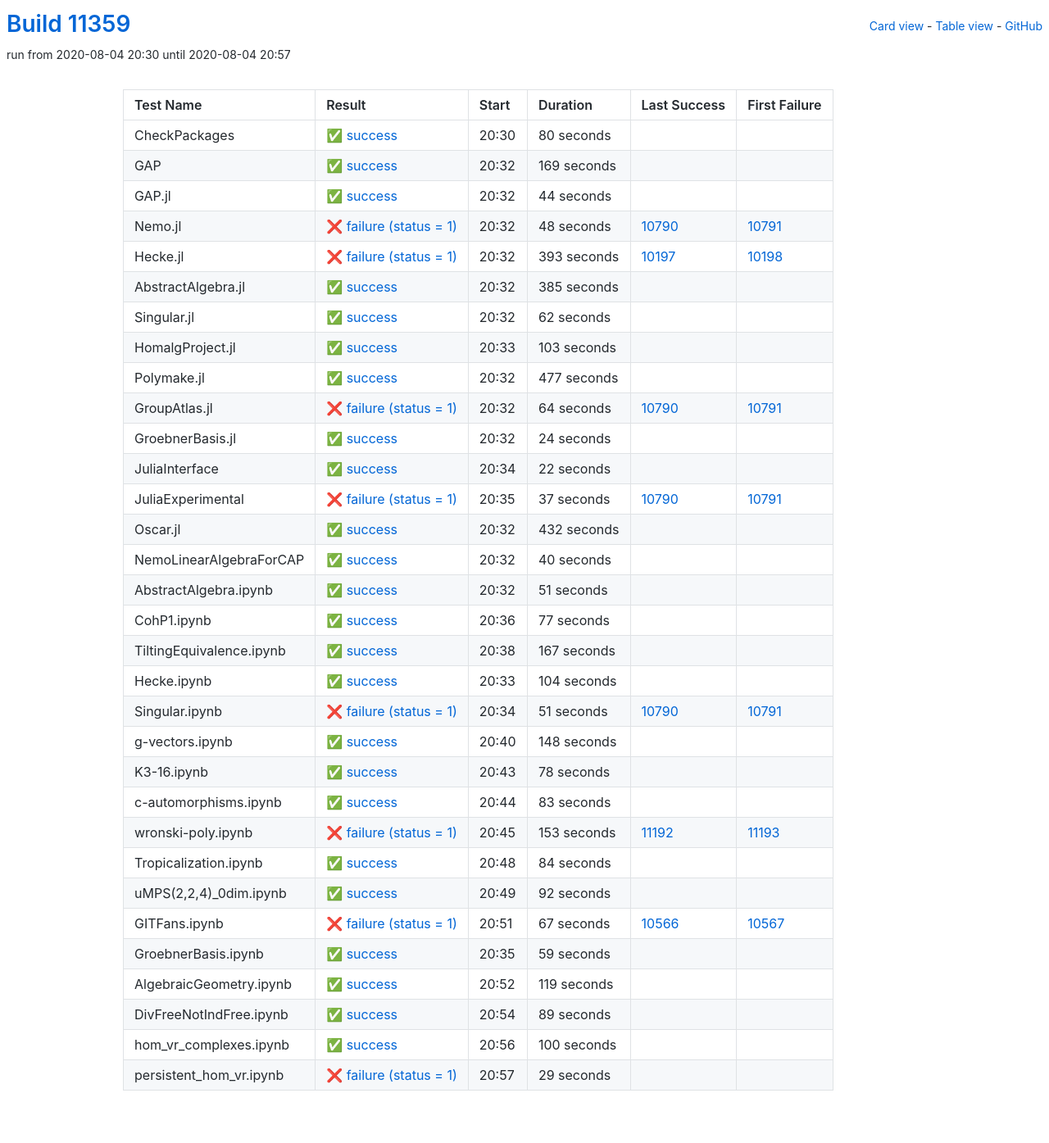
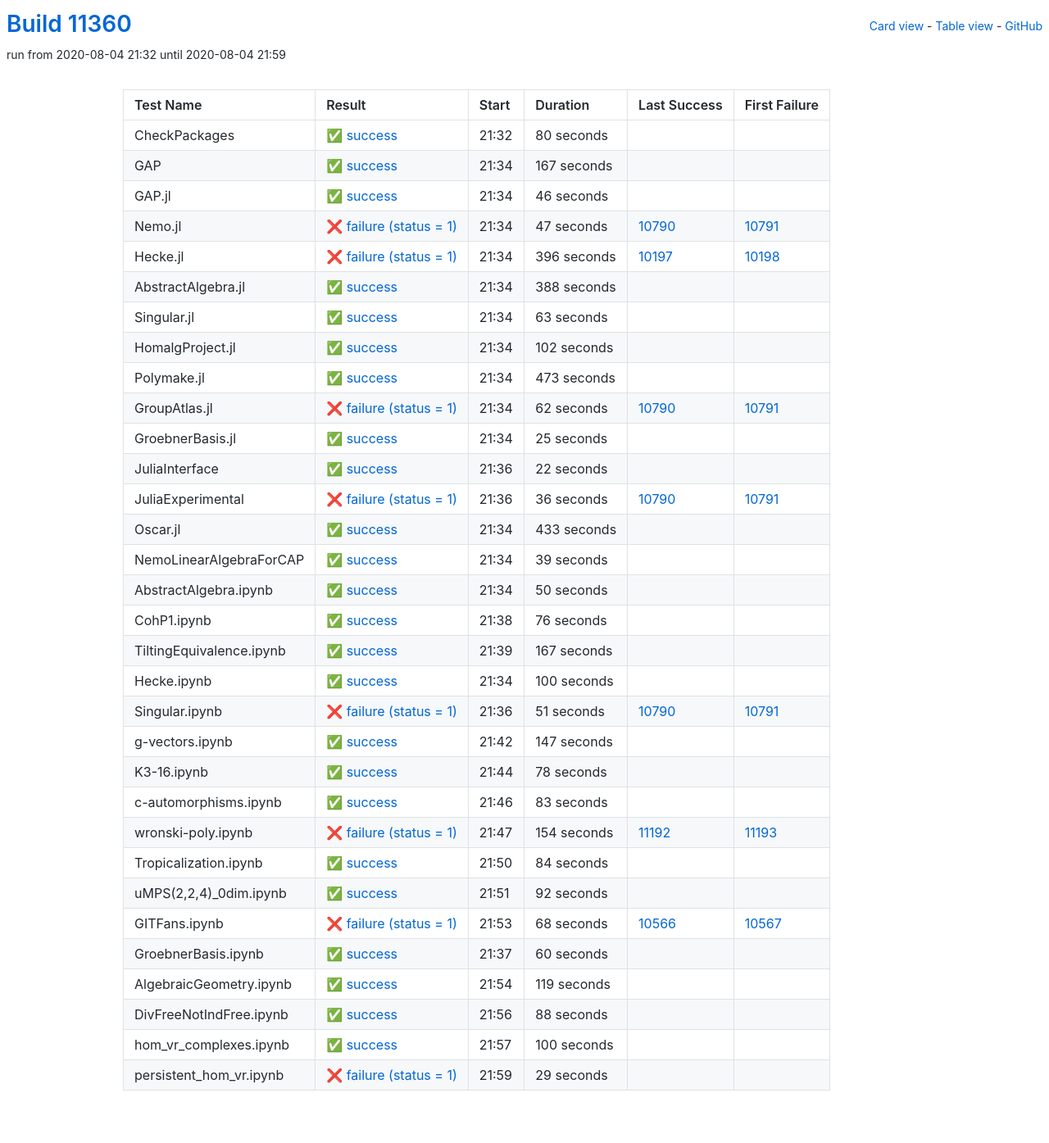
Before and after one commit to oscar-system/oscar-ci-status, a Jekyll site: the page built from table.html, in a window 1280 px wide. Shown: the whole page at 82% size. Built offline with Jekyll 4.4.1, drawn with Linux system fonts in a browser that asks for light colours.

Commit message:
Build #11360

```diff
--- a/_data/ci.yml
+++ b/_data/ci.yml
@@ -1,6 +1,6 @@
 ---
-build: 11359
-build_url: https://oscarci.mathematik.uni-kl.de/job/oscar/11359/
+build: 11360
+build_url: https://oscarci.mathematik.uni-kl.de/job/oscar/11360/
 job: oscar
 organization: oscar-system
 repo: oscar-ci-status
@@ -8,8 +8,8 @@
 tests:
 - name: CheckPackages
   id: checkpackages
-  log: https://oscarci.mathematik.uni-kl.de/job/oscar/11359/artifact/logs/build-11359/CheckPackages.log
-  start: 2020-08-04 20:30
+  log: https://oscarci.mathematik.uni-kl.de/job/oscar/11360/artifact/logs/build-11360/CheckPackages.log
+  start: 2020-08-04 21:32
   success: true
   exitcode: 0
   status: success
@@ -20,128 +20,128 @@
   first_failure_url:
 - name: GAP
   id: gap
-  log: https://oscarci.mathematik.uni-kl.de/job/oscar/11359/artifact/logs/build-11359/GAP.log
-  start: 2020-08-04 20:32
+  log: https://oscarci.mathematik.uni-kl.de/job/oscar/11360/artifact/logs/build-11360/GAP.log
+  start: 2020-08-04 21:34
   success: true
   exitcode: 0
   status: success
-  duration: 169
+  duration: 167
   last_success: false
   last_success_url:
   first_failure: false
   first_failure_url:
 - name: GAP.jl
   id: gap-jl
-  log: https://oscarci.mathematik.uni-kl.de/job/oscar/11359/artifact/logs/build-11359/GAP.jl.log
-  start: 2020-08-04 20:32
+  log: https://oscarci.mathematik.uni-kl.de/job/oscar/11360/artifact/logs/build-11360/GAP.jl.log
+  start: 2020-08-04 21:34
   success: true
   exitcode: 0
   status: success
-  duration: 44
+  duration: 46
   last_success: false
   last_success_url:
   first_failure: false
   first_failure_url:
 - name: Nemo.jl
   id: nemo-jl
-  log: https://oscarci.mathematik.uni-kl.de/job/oscar/11359/artifact/logs/build-11359/Nemo.jl.log
-  start: 2020-08-04 20:32
+  log: https://oscarci.mathematik.uni-kl.de/job/oscar/11360/artifact/logs/build-11360/Nemo.jl.log
+  start: 2020-08-04 21:34
   success: false
   exitcode: 1
   status: failure
-  duration: 48
+  duration: 47
   last_success: 10790
   last_success_url: https://oscarci.mathematik.uni-kl.de/job/oscar/10790/
   first_failure: 10791
   first_failure_url: https://oscarci.mathematik.uni-kl.de/job/oscar/10791/
 - name: Hecke.jl
   id: hecke-jl
-  log: https://oscarci.mathematik.uni-kl.de/job/oscar/11359/artifact/logs/build-11359/Hecke.jl.log
-  start: 2020-08-04 20:32
+  log: https://oscarci.mathematik.uni-kl.de/job/oscar/11360/artifact/logs/build-11360/Hecke.jl.log
+  start: 2020-08-04 21:34
   success: false
   exitcode: 1
   status: failure
-  duration: 393
+  duration: 396
   last_success: 10197
   last_success_url: https://oscarci.mathematik.uni-kl.de/job/oscar/10197/
   first_failure: 10198
   first_failure_url: https://oscarci.mathematik.uni-kl.de/job/oscar/10198/
 - name: AbstractAlgebra.jl
   id: abstractalgebra-jl
-  log: https://oscarci.mathematik.uni-kl.de/job/oscar/11359/artifact/logs/build-11359/AbstractAlgebra.jl.log
-  start: 2020-08-04 20:32
+  log: https://oscarci.mathematik.uni-kl.de/job/oscar/11360/artifact/logs/build-11360/AbstractAlgebra.jl.log
+  start: 2020-08-04 21:34
   success: true
   exitcode: 0
   status: success
-  duration: 385
+  duration: 388
   last_success: false
   last_success_url:
   first_failure: false
   first_failure_url:
 - name: Singular.jl
   id: singular-jl
-  log: https://oscarci.mathematik.uni-kl.de/job/oscar/11359/artifact/logs/build-11359/Singular.jl.log
-  start: 2020-08-04 20:32
+  log: https://oscarci.mathematik.uni-kl.de/job/oscar/11360/artifact/logs/build-11360/Singular.jl.log
+  start: 2020-08-04 21:34
   success: true
   exitcode: 0
   status: success
-  duration: 62
+  duration: 63
   last_success: false
   last_success_url:
   first_failure: false
   first_failure_url:
 - name: HomalgProject.jl
   id: homalgproject-jl
-  log: https://oscarci.mathematik.uni-kl.de/job/oscar/11359/artifact/logs/build-11359/HomalgProject.jl.log
-  start: 2020-08-04 20:33
+  log: https://oscarci.mathematik.uni-kl.de/job/oscar/11360/artifact/logs/build-11360/HomalgProject.jl.log
+  start: 2020-08-04 21:34
   success: true
   exitcode: 0
   status: success
-  duration: 103
+  duration: 102
   last_success: false
   last_success_url:
   first_failure: false
   first_failure_url:
 - name: Polymake.jl
   id: polymake-jl
-  log: https://oscarci.mathematik.uni-kl.de/job/oscar/11359/artifact/logs/build-11359/Polymake.jl.log
-  start: 2020-08-04 20:32
+  log: https://oscarci.mathematik.uni-kl.de/job/oscar/11360/artifact/logs/build-11360/Polymake.jl.log
+  start: 2020-08-04 21:34
   success: true
   exitcode: 0
   status: success
-  duration: 477
+  duration: 473
   last_success: false
   last_success_url:
   first_failure: false
   first_failure_url:
 - name: GroupAtlas.jl
   id: groupatlas-jl
-  log: https://oscarci.mathematik.uni-kl.de/job/oscar/11359/artifact/logs/build-11359/GroupAtlas.jl.log
-  start: 2020-08-04 20:32
+  log: https://oscarci.mathematik.uni-kl.de/job/oscar/11360/artifact/logs/build-11360/GroupAtlas.jl.log
+  start: 2020-08-04 21:34
   success: false
   exitcode: 1
   status: failure
-  duration: 64
+  duration: 62
   last_success: 10790
   last_success_url: https://oscarci.mathematik.uni-kl.de/job/oscar/10790/
   first_failure: 10791
   first_failure_url: https://oscarci.mathematik.uni-kl.de/job/oscar/10791/
 - name: GroebnerBasis.jl
   id: groebnerbasis-jl
-  log: https://oscarci.mathematik.uni-kl.de/job/oscar/11359/artifact/logs/build-11359/GroebnerBasis.jl.log
-  start: 2020-08-04 20:32
+  log: https://oscarci.mathematik.uni-kl.de/job/oscar/11360/artifact/logs/build-11360/GroebnerBasis.jl.log
+  start: 2020-08-04 21:34
   success: true
   exitcode: 0
   status: success
-  duration: 24
+  duration: 25
   last_success: false
   last_success_url:
   first_failure: false
   first_failure_url:
 - name: JuliaInterface
   id: juliainterface
-  log: https://oscarci.mathematik.uni-kl.de/job/oscar/11359/artifact/logs/build-11359/JuliaInterface.log
-  start: 2020-08-04 20:34
+  log: https://oscarci.mathematik.uni-kl.de/job/oscar/11360/artifact/logs/build-11360/JuliaInterface.log
+  start: 2020-08-04 21:36
   success: true
   exitcode: 0
   status: success
@@ -152,68 +152,68 @@
   first_failure_url:
 - name: JuliaExperimental
   id: juliaexperimental
-  log: https://oscarci.mathematik.uni-kl.de/job/oscar/11359/artifact/logs/build-11359/JuliaExperimental.log
-  start: 2020-08-04 20:35
+  log: https://oscarci.mathematik.uni-kl.de/job/oscar/11360/artifact/logs/build-11360/JuliaExperimental.log
+  start: 2020-08-04 21:36
   success: false
   exitcode: 1
   status: failure
-  duration: 37
+  duration: 36
   last_success: 10790
   last_success_url: https://oscarci.mathematik.uni-kl.de/job/oscar/10790/
   first_failure: 10791
   first_failure_url: https://oscarci.mathematik.uni-kl.de/job/oscar/10791/
 - name: Oscar.jl
   id: oscar-jl
-  log: https://oscarci.mathematik.uni-kl.de/job/oscar/11359/artifact/logs/build-11359/Oscar.jl.log
-  start: 2020-08-04 20:32
+  log: https://oscarci.mathematik.uni-kl.de/job/oscar/11360/artifact/logs/build-11360/Oscar.jl.log
+  start: 2020-08-04 21:34
   success: true
   exitcode: 0
   status: success
-  duration: 432
+  duration: 433
   last_success: false
   last_success_url:
   first_failure: false
   first_failure_url:
 - name: NemoLinearAlgebraForCAP
   id: nemolinearalgebraforcap
-  log: https://oscarci.mathematik.uni-kl.de/job/oscar/11359/artifact/logs/build-11359/NemoLinearAlgebraForCAP.log
-  start: 2020-08-04 20:32
+  log: https://oscarci.mathematik.uni-kl.de/job/oscar/11360/artifact/logs/build-11360/NemoLinearAlgebraForCAP.log
+  start: 2020-08-04 21:34
   success: true
   exitcode: 0
   status: success
-  duration: 40
+  duration: 39
   last_success: false
   last_success_url:
   first_failure: false
   first_failure_url:
 - name: AbstractAlgebra.ipynb
   id: abstractalgebra-ipynb
-  log: https://oscarci.mathematik.uni-kl.de/job/oscar/11359/artifact/logs/build-11359/AbstractAlgebra.ipynb.log
-  start: 2020-08-04 20:32
+  log: https://oscarci.mathematik.uni-kl.de/job/oscar/11360/artifact/logs/build-11360/AbstractAlgebra.ipynb.log
+  start: 2020-08-04 21:34
   success: true
   exitcode: 0
   status: success
-  duration: 51
+  duration: 50
   last_success: false
   last_success_url:
   first_failure: false
   first_failure_url:
 - name: CohP1.ipynb
   id: cohp1-ipynb
-  log: https://oscarci.mathematik.uni-kl.de/job/oscar/11359/artifact/logs/build-11359/CohP1.ipynb.log
-  start: 2020-08-04 20:36
+  log: https://oscarci.mathematik.uni-kl.de/job/oscar/11360/artifact/logs/build-11360/CohP1.ipynb.log
+  start: 2020-08-04 21:38
   success: true
   exitcode: 0
   status: success
-  duration: 77
+  duration: 76
   last_success: false
   last_success_url:
   first_failure: false
   first_failure_url:
 - name: TiltingEquivalence.ipynb
   id: tiltingequivalence-ipynb
-  log: https://oscarci.mathematik.uni-kl.de/job/oscar/11359/artifact/logs/build-11359/TiltingEquivalence.ipynb.log
-  start: 2020-08-04 20:38
+  log: https://oscarci.mathematik.uni-kl.de/job/oscar/11360/artifact/logs/build-11360/TiltingEquivalence.ipynb.log
+  start: 2020-08-04 21:39
   success: true
   exitcode: 0
   status: success
@@ -224,20 +224,20 @@
   first_failure_url:
 - name: Hecke.ipynb
   id: hecke-ipynb
-  log: https://oscarci.mathematik.uni-kl.de/job/oscar/11359/artifact/logs/build-11359/Hecke.ipynb.log
-  start: 2020-08-04 20:33
+  log: https://oscarci.mathematik.uni-kl.de/job/oscar/11360/artifact/logs/build-11360/Hecke.ipynb.log
+  start: 2020-08-04 21:34
   success: true
   exitcode: 0
   status: success
-  duration: 104
+  duration: 100
   last_success: false
   last_success_url:
   first_failure: false
   first_failure_url:
 - name: Singular.ipynb
   id: singular-ipynb
-  log: https://oscarci.mathematik.uni-kl.de/job/oscar/11359/artifact/logs/build-11359/Singular.ipynb.log
-  start: 2020-08-04 20:34
+  log: https://oscarci.mathematik.uni-kl.de/job/oscar/11360/artifact/logs/build-11360/Singular.ipynb.log
+  start: 2020-08-04 21:36
   success: false
   exitcode: 1
   status: failure
@@ -248,20 +248,20 @@
   first_failure_url: https://oscarci.mathematik.uni-kl.de/job/oscar/10791/
 - name: g-vectors.ipynb
   id: g-vectors-ipynb
-  log: https://oscarci.mathematik.uni-kl.de/job/oscar/11359/artifact/logs/build-11359/g-vectors.ipynb.log
-  start: 2020-08-04 20:40
+  log: https://oscarci.mathematik.uni-kl.de/job/oscar/11360/artifact/logs/build-11360/g-vectors.ipynb.log
+  start: 2020-08-04 21:42
   success: true
   exitcode: 0
   status: success
-  duration: 148
+  duration: 147
   last_success: false
   last_success_url:
   first_failure: false
   first_failure_url:
 - name: K3-16.ipynb
   id: k3-16-ipynb
-  log: https://oscarci.mathematik.uni-kl.de/job/oscar/11359/artifact/logs/build-11359/K3-16.ipynb.log
-  start: 2020-08-04 20:43
+  log: https://oscarci.mathematik.uni-kl.de/job/oscar/11360/artifact/logs/build-11360/K3-16.ipynb.log
+  start: 2020-08-04 21:44
   success: true
   exitcode: 0
   status: success
@@ -272,8 +272,8 @@
   first_failure_url:
 - name: c-automorphisms.ipynb
   id: c-automorphisms-ipynb
-  log: https://oscarci.mathematik.uni-kl.de/job/oscar/11359/artifact/logs/build-11359/c-automorphisms.ipynb.log
-  start: 2020-08-04 20:44
+  log: https://oscarci.mathematik.uni-kl.de/job/oscar/11360/artifact/logs/build-11360/c-automorphisms.ipynb.log
+  start: 2020-08-04 21:46
   success: true
   exitcode: 0
   status: success
@@ -284,20 +284,20 @@
   first_failure_url:
 - name: wronski-poly.ipynb
   id: wronski-poly-ipynb
-  log: https://oscarci.mathematik.uni-kl.de/job/oscar/11359/artifact/logs/build-11359/wronski-poly.ipynb.log
-  start: 2020-08-04 20:45
+  log: https://oscarci.mathematik.uni-kl.de/job/oscar/11360/artifact/logs/build-11360/wronski-poly.ipynb.log
+  start: 2020-08-04 21:47
   success: false
   exitcode: 1
   status: failure
-  duration: 153
+  duration: 154
   last_success: 11192
   last_success_url: https://oscarci.mathematik.uni-kl.de/job/oscar/11192/
   first_failure: 11193
   first_failure_url: https://oscarci.mathematik.uni-kl.de/job/oscar/11193/
 - name: Tropicalization.ipynb
   id: tropicalization-ipynb
-  log: https://oscarci.mathematik.uni-kl.de/job/oscar/11359/artifact/logs/build-11359/Tropicalization.ipynb.log
-  start: 2020-08-04 20:48
+  log: https://oscarci.mathematik.uni-kl.de/job/oscar/11360/artifact/logs/build-11360/Tropicalization.ipynb.log
+  start: 2020-08-04 21:50
   success: true
   exitcode: 0
   status: success
@@ -308,8 +308,8 @@
   first_failure_url:
 - name: uMPS(2,2,4)_0dim.ipynb
   id: umps-2-2-4-0dim-ipynb
-  log: https://oscarci.mathematik.uni-kl.de/job/oscar/11359/artifact/logs/build-11359/uMPS-2-2-4-_0dim.ipynb.log
-  start: 2020-08-04 20:49
+  log: https://oscarci.mathematik.uni-kl.de/job/oscar/11360/artifact/logs/build-11360/uMPS-2-2-4-_0dim.ipynb.log
+  start: 2020-08-04 21:51
   success: true
   exitcode: 0
   status: success
@@ -320,32 +320,32 @@
   first_failure_url:
 - name: GITFans.ipynb
   id: gitfans-ipynb
-  log: https://oscarci.mathematik.uni-kl.de/job/oscar/11359/artifact/logs/build-11359/GITFans.ipynb.log
-  start: 2020-08-04 20:51
+  log: https://oscarci.mathematik.uni-kl.de/job/oscar/11360/artifact/logs/build-11360/GITFans.ipynb.log
+  start: 2020-08-04 21:53
   success: false
   exitcode: 1
   status: failure
-  duration: 67
+  duration: 68
   last_success: 10566
   last_success_url: https://oscarci.mathematik.uni-kl.de/job/oscar/10566/
   first_failure: 10567
   first_failure_url: https://oscarci.mathematik.uni-kl.de/job/oscar/10567/
 - name: GroebnerBasis.ipynb
   id: groebnerbasis-ipynb
-  log: https://oscarci.mathematik.uni-kl.de/job/oscar/11359/artifact/logs/build-11359/GroebnerBasis.ipynb.log
-  start: 2020-08-04 20:35
+  log: https://oscarci.mathematik.uni-kl.de/job/oscar/11360/artifact/logs/build-11360/GroebnerBasis.ipynb.log
+  start: 2020-08-04 21:37
   success: true
   exitcode: 0
   status: success
-  duration: 59
+  duration: 60
   last_success: false
   last_success_url:
   first_failure: false
   first_failure_url:
 - name: AlgebraicGeometry.ipynb
   id: algebraicgeometry-ipynb
-  log: https://oscarci.mathematik.uni-kl.de/job/oscar/11359/artifact/logs/build-11359/AlgebraicGeometry.ipynb.log
-  start: 2020-08-04 20:52
+  log: https://oscarci.mathematik.uni-kl.de/job/oscar/11360/artifact/logs/build-11360/AlgebraicGeometry.ipynb.log
+  start: 2020-08-04 21:54
   success: true
   exitcode: 0
   status: success
@@ -356,20 +356,20 @@
   first_failure_url:
 - name: DivFreeNotIndFree.ipynb
   id: divfreenotindfree-ipynb
-  log: https://oscarci.mathematik.uni-kl.de/job/oscar/11359/artifact/logs/build-11359/DivFreeNotIndFree.ipynb.log
-  start: 2020-08-04 20:54
+  log: https://oscarci.mathematik.uni-kl.de/job/oscar/11360/artifact/logs/build-11360/DivFreeNotIndFree.ipynb.log
+  start: 2020-08-04 21:56
   success: true
   exitcode: 0
   status: success
-  duration: 89
+  duration: 88
   last_success: false
   last_success_url:
   first_failure: false
   first_failure_url:
 - name: hom_vr_complexes.ipynb
   id: hom-vr-complexes-ipynb
-  log: https://oscarci.mathematik.uni-kl.de/job/oscar/11359/artifact/logs/build-11359/hom_vr_complexes.ipynb.log
-  start: 2020-08-04 20:56
+  log: https://oscarci.mathematik.uni-kl.de/job/oscar/11360/artifact/logs/build-11360/hom_vr_complexes.ipynb.log
+  start: 2020-08-04 21:57
   success: true
   exitcode: 0
   status: success
@@ -380,8 +380,8 @@
   first_failure_url:
 - name: persistent_hom_vr.ipynb
   id: persistent-hom-vr-ipynb
-  log: https://oscarci.mathematik.uni-kl.de/job/oscar/11359/artifact/logs/build-11359/persistent_hom_vr.ipynb.log
-  start: 2020-08-04 20:57
+  log: https://oscarci.mathematik.uni-kl.de/job/oscar/11360/artifact/logs/build-11360/persistent_hom_vr.ipynb.log
+  start: 2020-08-04 21:59
   success: false
   exitcode: 1
   status: failure
```
Also changed, not shown: README.md.
